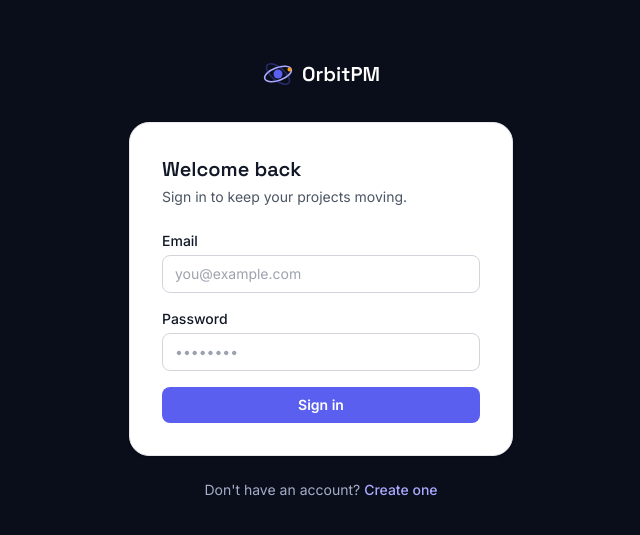
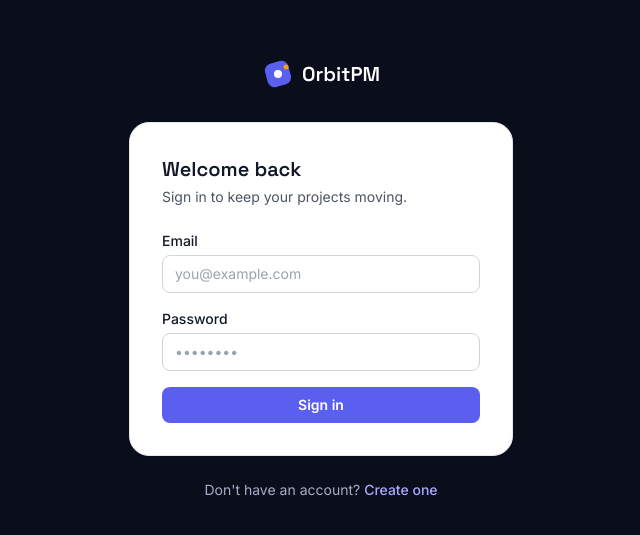
Before and after one commit to areebaaa005/orbitpm, a React (Vite) app in the folder client/: page /login in a window 1280 px wide. Shown: the part 121-656 px from the top of the page, without its empty margins (319-959 px from the left). Built offline with nearby package versions, Linux system fonts and the light colour scheme; no server answers.

Commit message:
feat(ui): persistent sidebar navigation (Board/Backlog/Epics/Analytics/Members), simplified logo mark, favicon

```diff
--- a/client/index.html
+++ b/client/index.html
@@ -3,6 +3,7 @@
   <head>
     <meta charset="UTF-8" />
     <meta name="viewport" content="width=device-width, initial-scale=1.0" />
+    <link rel="icon" type="image/svg+xml" href="/favicon.svg" />
     <link rel="preconnect" href="https://fonts.googleapis.com" />
     <link rel="preconnect" href="https://fonts.gstatic.com" crossorigin />
     <link
--- a/client/src/components/AppLayout.tsx
+++ b/client/src/components/AppLayout.tsx
@@ -1,20 +1,29 @@
 import { ReactNode, useState } from 'react';
-import { Link, useNavigate } from 'react-router-dom';
+import { Link, useNavigate, useLocation } from 'react-router-dom';
 import { OrbitMark } from './OrbitMark';
 import { NotificationBell } from './NotificationBell';
 import { EditProfileModal } from './EditProfileModal';
 import { CommandPalette } from './CommandPalette';
 import { useAuth } from '../context/AuthContext';
 
+interface NavItem {
+  label: string;
+  icon: string;
+  path: string;
+}
+
 export function AppLayout({
   children,
   workspaceId,
+  projectId,
 }: {
   children: ReactNode;
   workspaceId?: string;
+  projectId?: string;
 }) {
   const { user, logout } = useAuth();
   const navigate = useNavigate();
+  const location = useLocation();
   const [mobileNavOpen, setMobileNavOpen] = useState(false);
   const [editProfileOpen, setEditProfileOpen] = useState(false);
 
@@ -22,6 +31,39 @@ export function AppLayout({
     await logout();
     navigate('/login');
   }
+
+  const projectNavItems: NavItem[] = projectId
+    ? [
+        { label: 'Board', icon: '▤', path: `/projects/${projectId}` },
+        { label: 'Backlog', icon: '☰', path: `/projects/${projectId}/backlog` },
+        { label: 'Epics', icon: '◆', path: `/projects/${projectId}/epics` },
+        { label: 'Analytics', icon: '▲', path: `/projects/${projectId}/analytics` },
+      ]
+    : [];
+
+  const workspaceNavItems: NavItem[] = workspaceId
+    ? [{ label: 'Members', icon: '◍', path: `/workspaces/${workspaceId}/members` }]
+    : [];
+
+  function isActive(path: string) {
+    return location.pathname === path;
+  }
+
+  const navLink = (item: NavItem) => (
+    <Link
+      key={item.path}
+      to={item.path}
+      onClick={() => setMobileNavOpen(false)}
+      className={`flex items-center gap-2.5 rounded-lg px-3 py-2 text-sm font-medium transition ${
+        isActive(item.path)
+          ? 'bg-orbit-500/15 text-white'
+          : 'text-space-200 hover:bg-space-800 hover:text-white'
+      }`}
+    >
+      <span className="w-4 flex-shrink-0 text-center text-orbit-300">{item.icon}</span>
+      {item.label}
+    </Link>
+  );
 
   const sidebarContent = (
     <>
@@ -39,14 +81,39 @@ export function AppLayout({
         </button>
       </div>
 
-      <nav className="flex-1 px-3 py-2">
+      <nav className="flex-1 space-y-4 px-3 py-2 overflow-y-auto">
+        <div>
           <Link
             to="/"
             onClick={() => setMobileNavOpen(false)}
-          className="block rounded-lg px-3 py-2 text-sm font-medium text-space-100 transition hover:bg-space-800 hover:text-white"
+            className={`flex items-center gap-2.5 rounded-lg px-3 py-2 text-sm font-medium transition ${
+              isActive('/')
+                ? 'bg-orbit-500/15 text-white'
+                : 'text-space-200 hover:bg-space-800 hover:text-white'
+            }`}
           >
+            <span className="w-4 flex-shrink-0 text-center text-orbit-300">⌂</span>
             Workspaces
           </Link>
+        </div>
+
+        {projectNavItems.length > 0 && (
+          <div>
+            <p className="px-3 pb-1 text-[10px] font-semibold uppercase tracking-wider text-space-400">
+              Project
+            </p>
+            <div className="space-y-0.5">{projectNavItems.map(navLink)}</div>
+          </div>
+        )}
+
+        {workspaceNavItems.length > 0 && (
+          <div>
+            <p className="px-3 pb-1 text-[10px] font-semibold uppercase tracking-wider text-space-400">
+              Workspace
+            </p>
+            <div className="space-y-0.5">{workspaceNavItems.map(navLink)}</div>
+          </div>
+        )}
       </nav>
 
       <div className="border-t border-space-800 px-3 py-4">
--- a/client/src/components/OrbitMark.tsx
+++ b/client/src/components/OrbitMark.tsx
@@ -4,8 +4,8 @@ interface OrbitMarkProps {
 }
 
 /**
- * The OrbitPM signature mark: a small orbiting-dot motif that echoes the
- * product's name and its core idea (tasks in motion around a project).
+ * OrbitPM's mark: a simple rotated square with a center dot — clean and
+ * geometric, reads clearly at small sizes (favicon, sidebar, tab icon).
  */
 export function OrbitMark({ size = 28, className = '' }: OrbitMarkProps) {
   return (
@@ -17,27 +17,17 @@ export function OrbitMark({ size = 28, className = '' }: OrbitMarkProps) {
       className={className}
       aria-hidden="true"
     >
-      <circle cx="16" cy="16" r="4.5" fill="#5B5FEF" />
-      <ellipse
-        cx="16"
-        cy="16"
-        rx="14"
-        ry="6.5"
-        stroke="#ABA9FF"
-        strokeWidth="1.6"
-        transform="rotate(-20 16 16)"
+      <rect
+        x="4"
+        y="4"
+        width="24"
+        height="24"
+        rx="7"
+        transform="rotate(-15 16 16)"
+        fill="#5B5FEF"
       />
-      <ellipse
-        cx="16"
-        cy="16"
-        rx="14"
-        ry="6.5"
-        stroke="#5B5FEF"
-        strokeOpacity="0.35"
-        strokeWidth="1.6"
-        transform="rotate(40 16 16)"
-      />
-      <circle cx="27.5" cy="11.5" r="2" fill="#F59E0B" />
+      <circle cx="16" cy="16" r="4" fill="white" />
+      <circle cx="24" cy="9" r="2.5" fill="#F59E0B" />
     </svg>
   );
 }
--- a/client/src/pages/Analytics.tsx
+++ b/client/src/pages/Analytics.tsx
@@ -93,7 +93,7 @@ export default function Analytics() {
     : [];
 
   return (
-    <AppLayout workspaceId={project?.workspaceId}>
+    <AppLayout workspaceId={project?.workspaceId} projectId={projectId}>
       <div className="flex h-full flex-col">
         <header className="flex items-center gap-3 border-b border-gray-200 bg-white px-8 py-5">
           <Link to={`/projects/${projectId}`} className="text-sm text-ink-400 hover:text-ink-600">
--- a/client/src/pages/Backlog.tsx
+++ b/client/src/pages/Backlog.tsx
@@ -53,7 +53,7 @@ export default function Backlog() {
   }
 
   return (
-    <AppLayout workspaceId={project?.workspaceId}>
+    <AppLayout workspaceId={project?.workspaceId} projectId={projectId}>
       <div className="mx-auto max-w-4xl px-8 py-10">
         <div className="flex items-center gap-2 text-sm text-ink-400">
           <Link to={`/projects/${projectId}`} className="hover:text-ink-600">
--- a/client/src/pages/Board.tsx
+++ b/client/src/pages/Board.tsx
@@ -176,7 +176,7 @@ export default function Board() {
   }
 
   return (
-    <AppLayout workspaceId={project?.workspaceId}>
+    <AppLayout workspaceId={project?.workspaceId} projectId={projectId}>
       <div className="flex h-full flex-col">
         <div className="h-1" style={{ backgroundColor: project?.color || '#5B5FEF' }} />
         <header className="flex items-center gap-3 border-b border-gray-200 bg-white px-8 py-5">
@@ -205,20 +205,6 @@ export default function Board() {
           >
             ✨ AI summary
           </button>
-          <Link to={`/projects/${projectId}/analytics`} className="btn-secondary text-xs">
-            Analytics
-          </Link>
-          <Link to={`/projects/${projectId}/backlog`} className="btn-secondary text-xs">
-            Backlog
-          </Link>
-          <Link to={`/projects/${projectId}/epics`} className="btn-secondary text-xs">
-            Epics
-          </Link>
-          {canManageMembers && project?.workspaceId && (
-            <Link to={`/workspaces/${project.workspaceId}/members`} className="btn-secondary text-xs">
-              Members
-            </Link>
-          )}
           {canManage && (
             <button
               onClick={() => setConfirmDelete(true)}
--- a/client/src/pages/Epics.tsx
+++ b/client/src/pages/Epics.tsx
@@ -33,7 +33,7 @@ export default function Epics() {
   }
 
   return (
-    <AppLayout workspaceId={project?.workspaceId}>
+    <AppLayout workspaceId={project?.workspaceId} projectId={projectId}>
       <div className="mx-auto max-w-3xl px-8 py-10">
         <div className="flex items-center gap-2 text-sm text-ink-400">
           <Link to={`/projects/${projectId}`} className="hover:text-ink-600">
```
Also changed, not shown: client/public/favicon.svg (added). Lines whose indentation alone changed are shown as unchanged.
